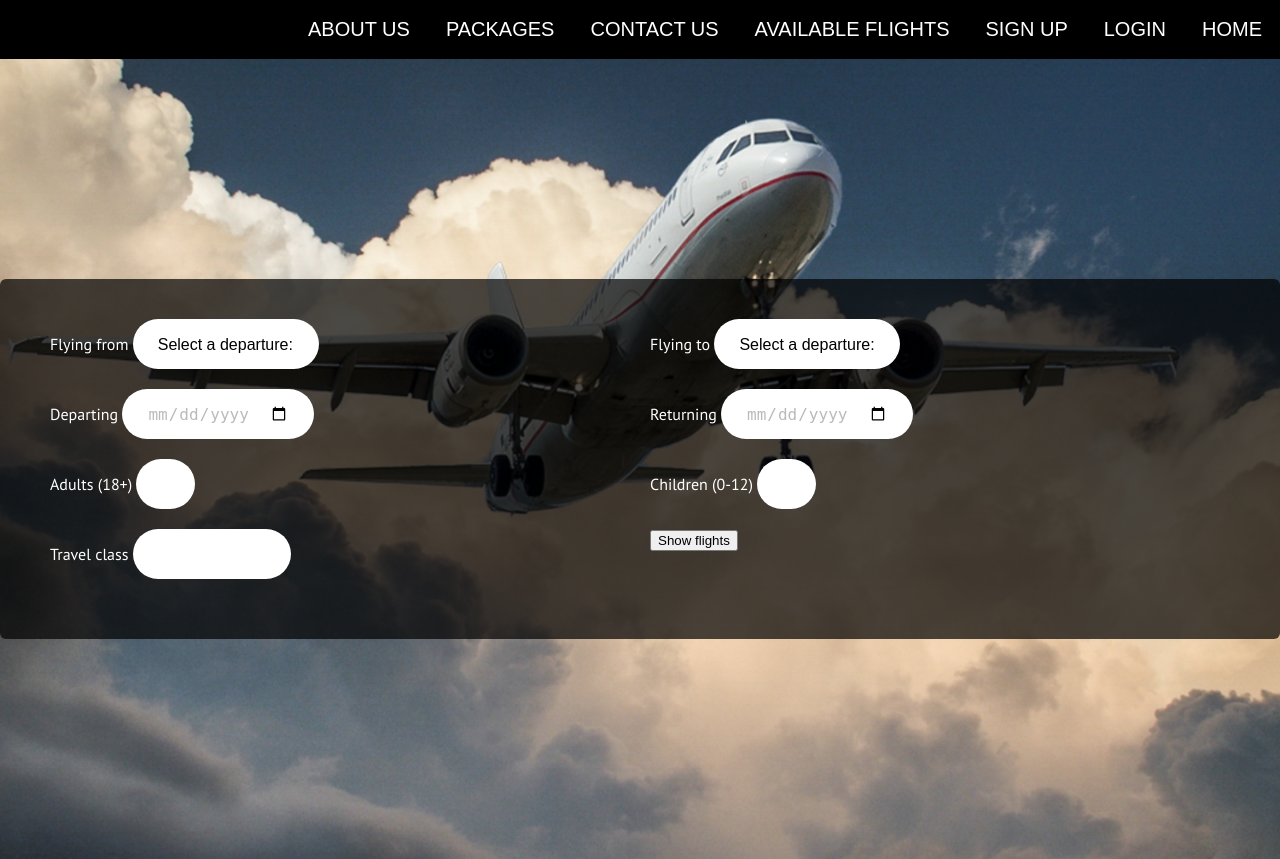
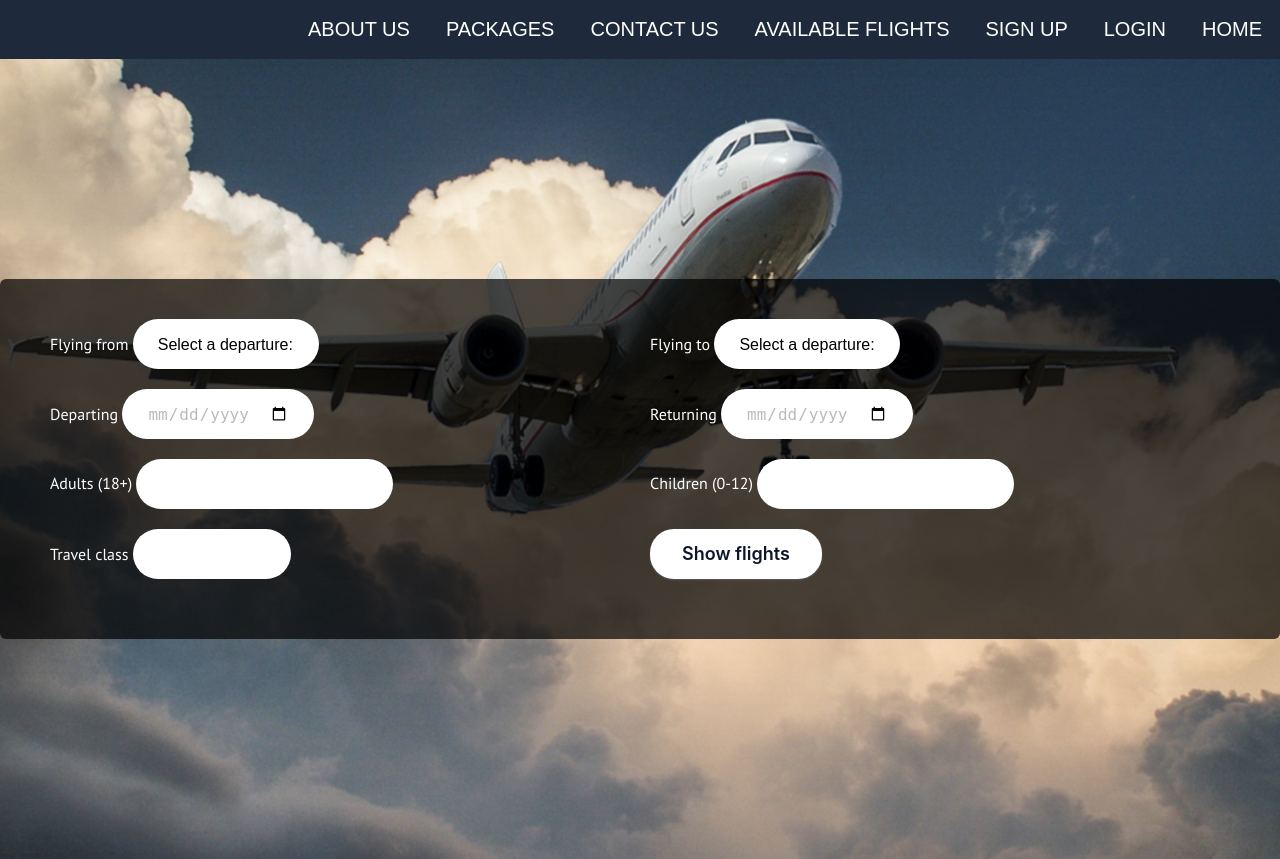
Before and after one commit to JohnNase/Flight-Booking-System, a PHP site: page /Flight-Booking-System/ in a window 1280 px wide. Run offline with PHP 8.4, Linux system fonts and the light colour scheme; data that the repository does not hold is empty.

Commit message:
add new styles in homepage and buttons

```diff
--- a/HTML/navbar.php
+++ b/HTML/navbar.php
@@ -6,7 +6,7 @@
       }
       .header {
           overflow: hidden;
-          background-color: black;
+          background-color:#1e293b;
           font-family: Arial, Helvetica, sans-serif;
           margin: 0;
           padding: 0;
@@ -21,8 +21,9 @@
       }
       .header a:hover,
       .header dropbtn {
-          background-color: rgb(255, 167, 251);
-          color: brown;
+          background-color: whitesmoke;
+          color: #1e293b;
+
       }
 
       /* smaller view */
--- a/css/style.css
+++ b/css/style.css
@@ -22,6 +22,8 @@
 	padding: 0 10px;
 	box-sizing: border-box;
 }
+
+
 
 
 .section .section-center {
--- a/index.php
+++ b/index.php
@@ -105,22 +105,14 @@
 								<div class="col-md-2">
 									<div class="form-group">
 										<span class="form-label" style="color: white;">Adults (18+)</span>
-										<select class="form-control">
-											<option>1</option>
-											<option>2</option>
-											<option>3</option>
-										</select>
+										<input type="text" id='adults' style="color: black;" class='form-control'>
 										<span class="select-arrow"></span>
 									</div>
 								</div>
 								<div class="col-md-2">
 									<div class="form-group">
 										<span class="form-label" style="color: white;" >Children (0-12)</span>
-										<select class="form-control">
-											<option>0</option>
-											<option>1</option>
-											<option>2</option>
-										</select>
+										<input type="text" id='children' style="color: black;" class='form-control'>
 										<span class="select-arrow"></span>
 									</div>
 								</div>
@@ -130,16 +122,54 @@
 									<div class="form-group">
 										<span class="form-label" style="color: white;">Travel class</span>
 										<select class="form-control">
-											<option>Economy class</option>
-											<option>Business class</option>
-											<option>First class</option>
+											<option style="color: black;">Economy class</option>
+											<option style="color: black;">Business class</option>
+											<option style="color: black;">First class</option>
 										</select>
 										<span class="select-arrow"></span>
 									</div>
 								</div>
 								<div class="col-md-3">
 									<div class="form-btn">
-										<button class="show-flights" >Show flights</button>
+									<button class="show-flights">Show flights</button>
+									<style>
+
+.show-flights {
+  background-color: #fff;
+  border: 0 solid #e2e8f0;
+  border-radius: 1.5rem;
+  box-sizing: border-box;
+  color: #0d172a;
+  cursor: pointer;
+  display: inline-block;
+  font-family: "Basier circle",-apple-system,system-ui,"Segoe UI",Roboto,"Helvetica Neue",Arial,"Noto Sans",sans-serif,"Apple Color Emoji","Segoe UI Emoji","Segoe UI Symbol","Noto Color Emoji";
+  font-size: 1.1rem;
+  font-weight: 600;
+  line-height: 1;
+  padding: 1rem 1.6rem;
+  text-align: center;
+  text-decoration: none #0d172a solid;
+  text-decoration-thickness: auto;
+  transition: all .1s cubic-bezier(.4, 0, .2, 1);
+  box-shadow: 0px 1px 2px rgba(166, 175, 195, 0.25);
+  user-select: none;
+  -webkit-user-select: none;
+  touch-action: manipulation;
+}
+
+.show-flights:hover {
+  background-color: #1e293b;
+  color: #fff;
+}
+
+@media (min-width: 768px) {
+  .show-flights {
+    font-size: 1.125rem;
+    padding: 1rem 2rem;
+  }
+}
+
+									</style>
 									</div>
 								</div>
 							</div>
```
